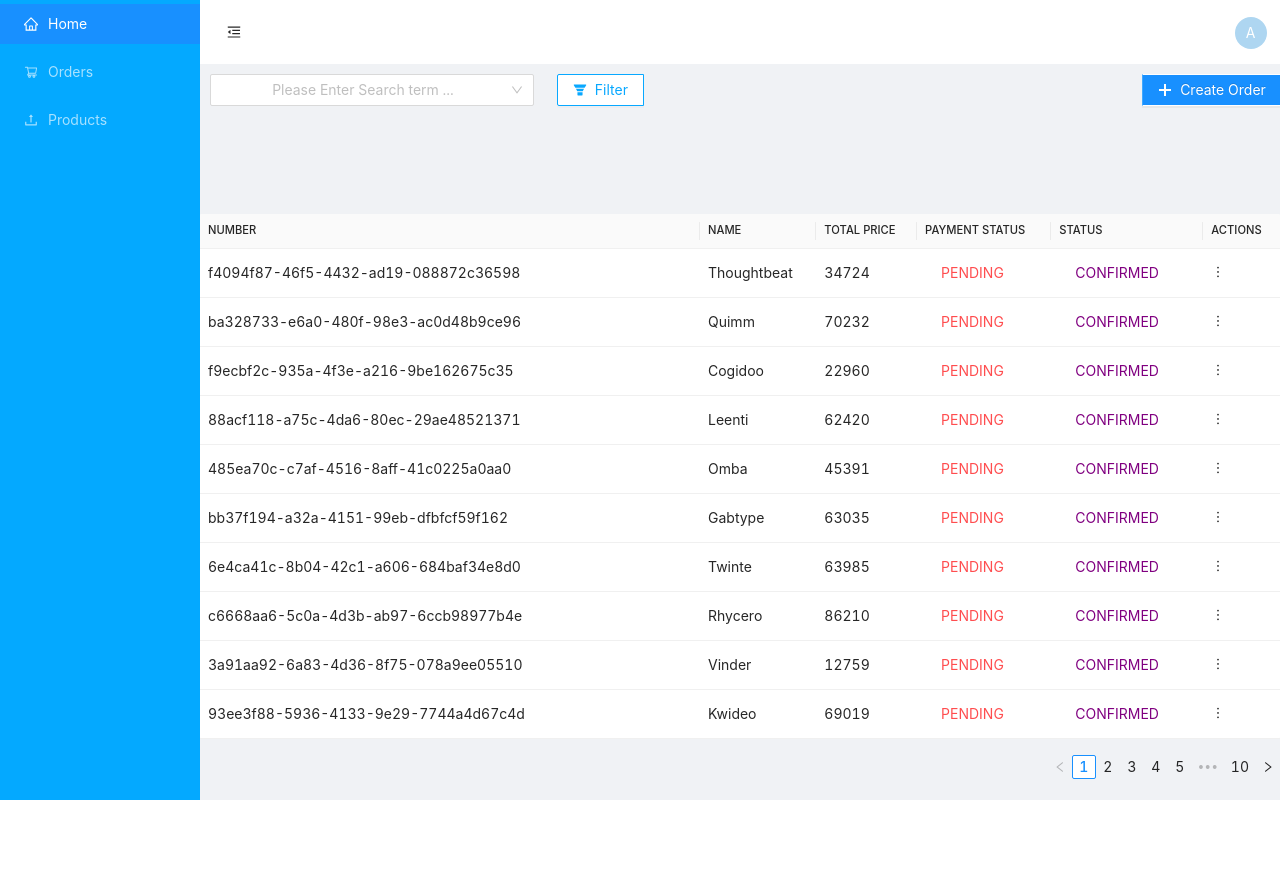
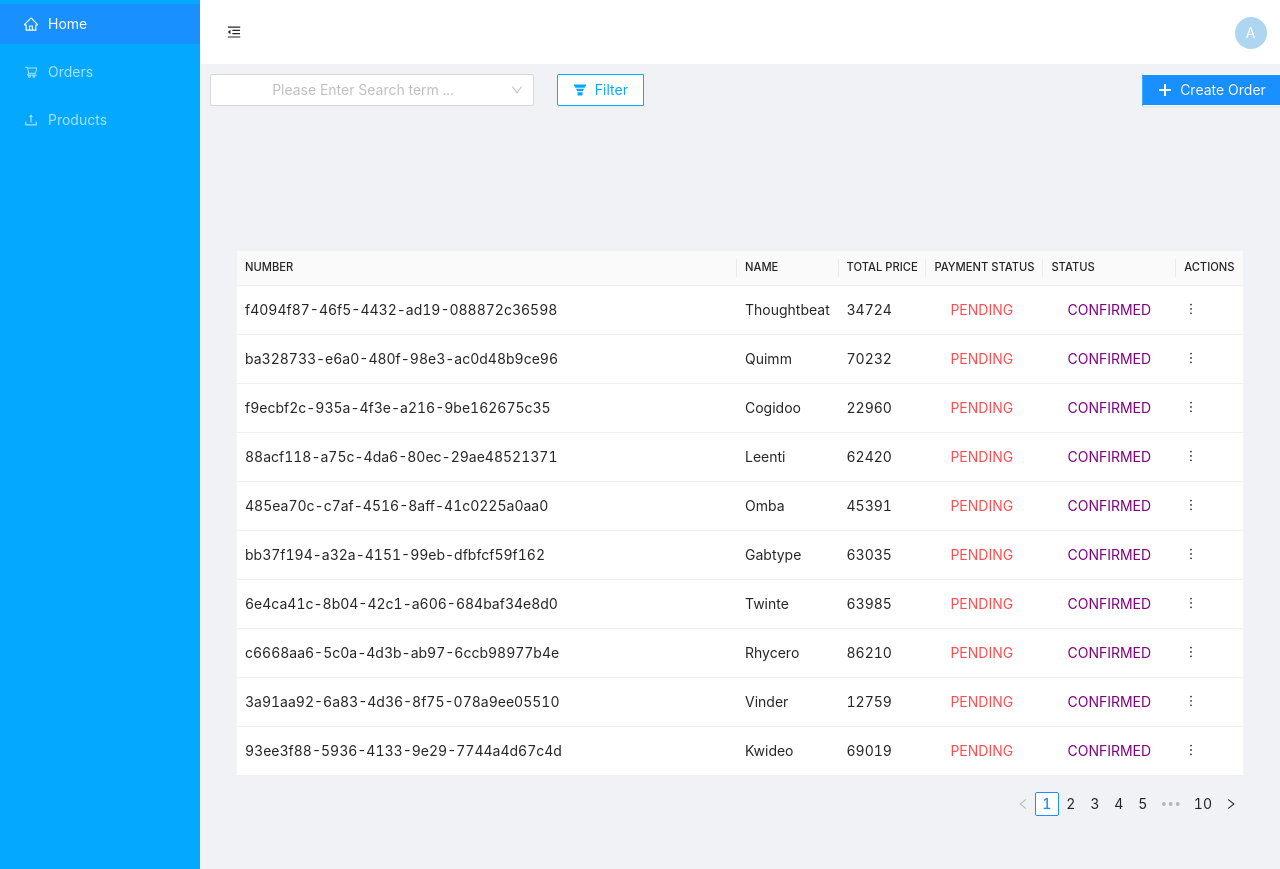
Before and after one commit to theartisancodes/project-dashboard, a React (Create React App) app: page / in a window 1280 px wide. Shown: the top 869 px of the page. Before the commit the page ends 800 px from the top, so only its background shows below. Built offline with nearby package versions, Linux system fonts and the light colour scheme.

Commit message:
update table

```diff
--- a/src/Orders/Orders.jsx
+++ b/src/Orders/Orders.jsx
@@ -9,7 +9,7 @@ import {
 import { Button, Table, Modal, Menu, Dropdown } from 'antd';
 import ButtonGroup from 'antd/es/button/button-group';
 import '../Layout/Dashbaord.css';
-import { Wrappers, ButtonContainers, ButtonWrapper } from './Orders.styled';
+import { Wrappers, ButtonContainers, ButtonWrapper, TableWrapper } from './Orders.styled';
 import CreateOrder from './CreateOrder';
 import useGetOrders from '../data/useGetOrders';
 import SearchBox from '../shared/SearchBox/SearchBox';
@@ -138,6 +138,7 @@ const Orders = () => {
           </ButtonGroup>
         </ButtonContainers>
       </Wrappers>
+      <TableWrapper>
         <Table
           dataSource={orderData}
           rowKey="id"
@@ -150,6 +151,7 @@ const Orders = () => {
             showSizeChanger: false,
           }}
         />
+      </TableWrapper>
       <CreateOrder onClose={value => handleCreateOrderDrawer(value)} visible={createOrderVisible} />
     </>
   );
--- a/src/Orders/Orders.styled.js
+++ b/src/Orders/Orders.styled.js
@@ -30,3 +30,7 @@ export const SubmitOrder = styled(Button)`
   width: 100%;
   top: 70%;
 `;
+
+export const TableWrapper = styled.div`
+  padding: 37px;
+`;
```
Lines whose indentation alone changed are shown as unchanged.
